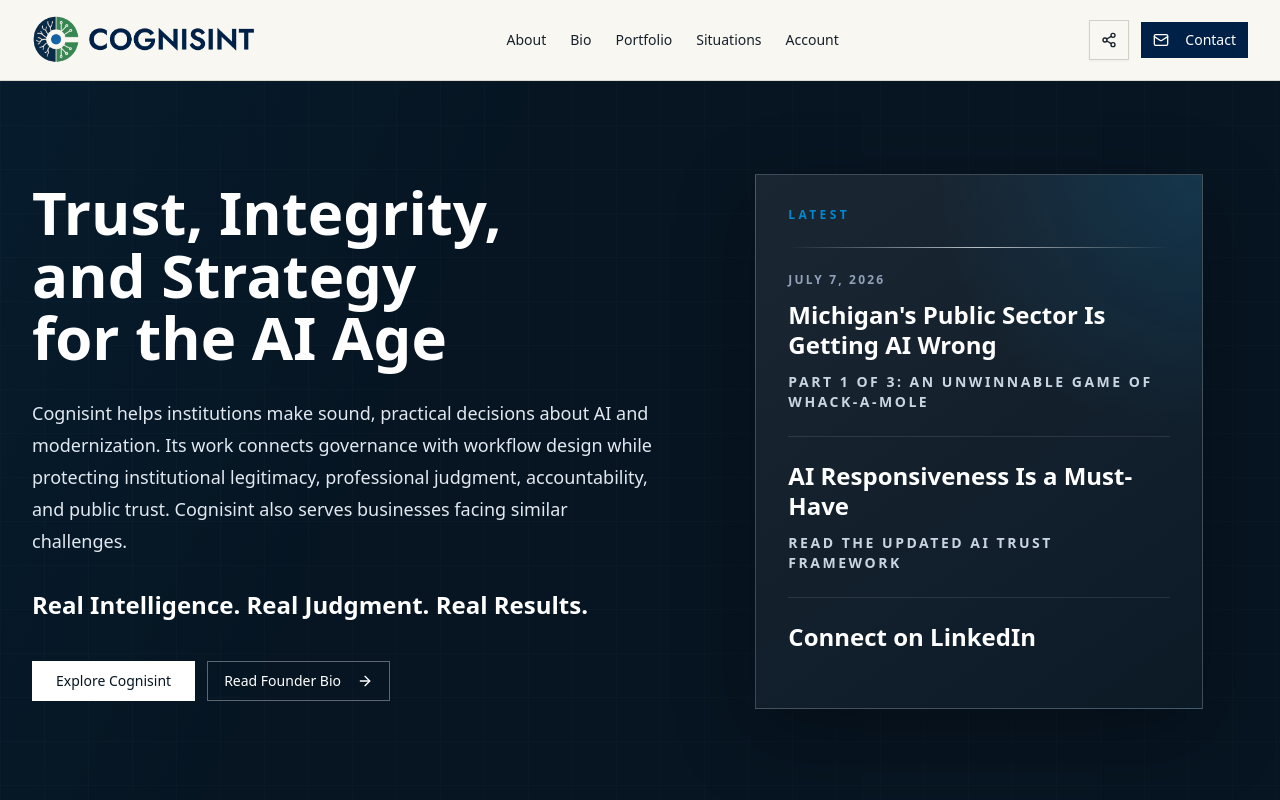
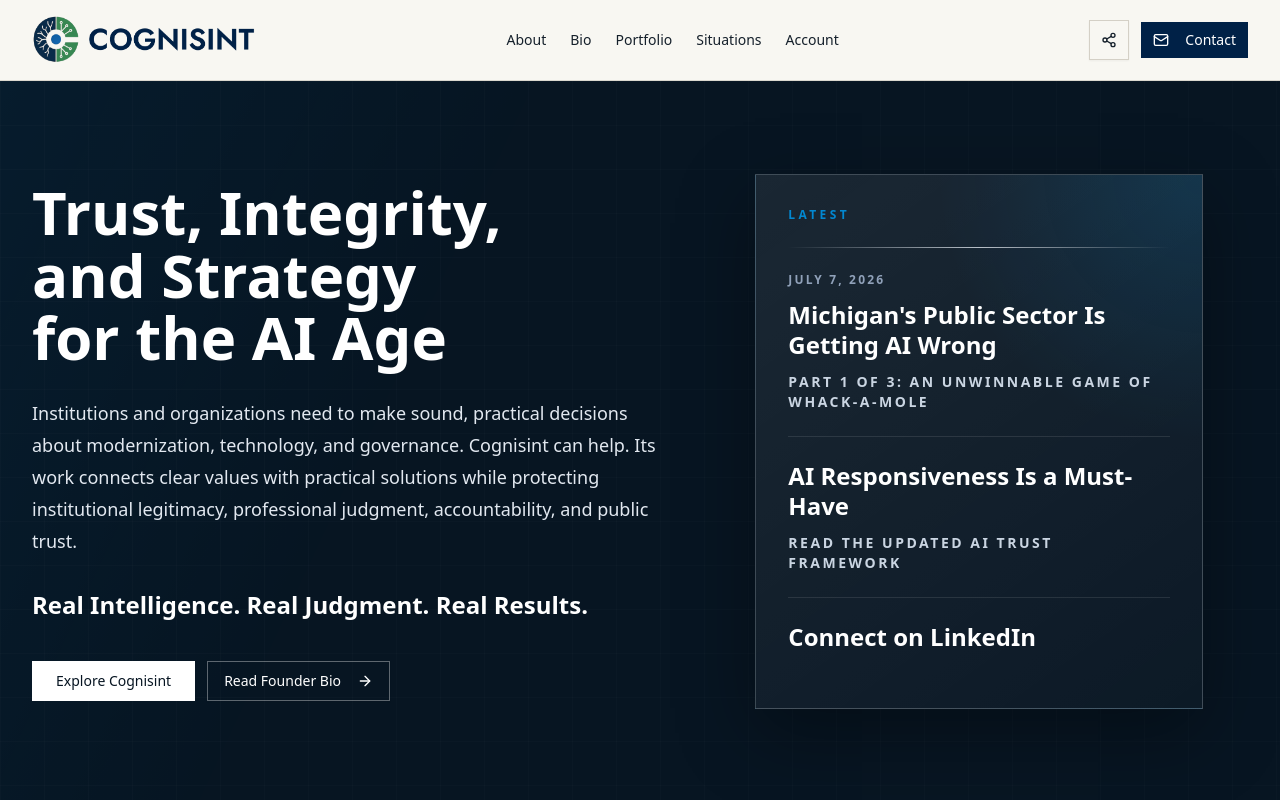
Before and after one commit to MightyPrytanis/new-cognisint-page, a Next.js app: page / in a window 1280 px wide. Shown: the top 800 px of the page. Built offline with nearby package versions, Linux system fonts and the light colour scheme.

Commit message:
Refocus homepage message on client needs

```diff
--- a/app/page.tsx
+++ b/app/page.tsx
@@ -135,9 +135,9 @@ export default function Home() {
               Trust, Integrity, and Strategy for the AI Age
             </h1>
             <p className="mt-7 max-w-2xl text-lg leading-8 text-slate-200">
-              Cognisint helps institutions make sound, practical decisions about AI and modernization. Its work connects
-              governance with workflow design while protecting institutional legitimacy, professional judgment,
-              accountability, and public trust. Cognisint also serves businesses facing similar challenges.
+              Institutions and organizations need to make sound, practical decisions about modernization, technology,
+              and governance. Cognisint can help. Its work connects clear values with practical solutions while
+              protecting institutional legitimacy, professional judgment, accountability, and public trust.
             </p>
             <p className="mt-8 text-xl font-semibold text-white sm:text-2xl">
               Real Intelligence. Real Judgment. Real Results.
```
